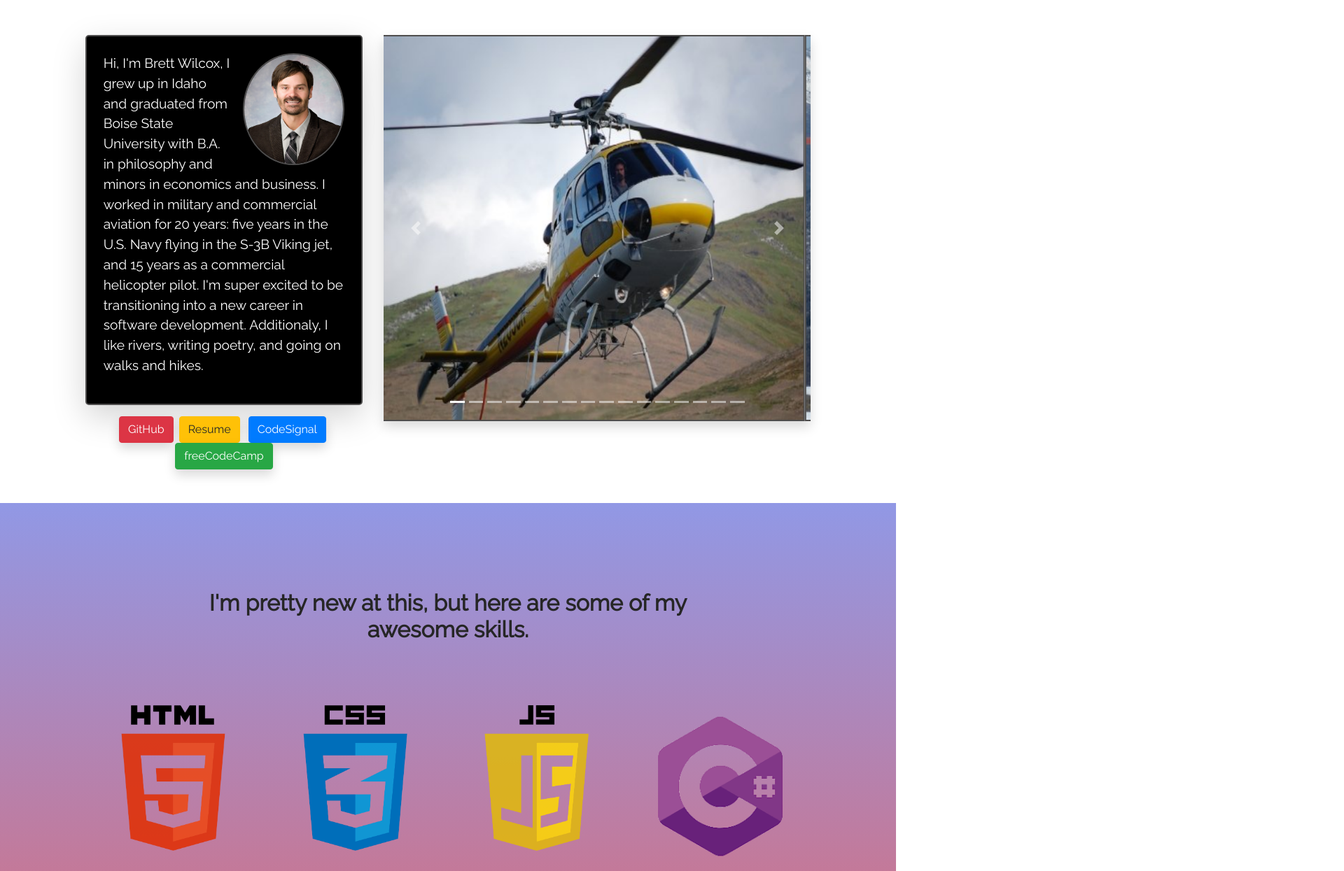
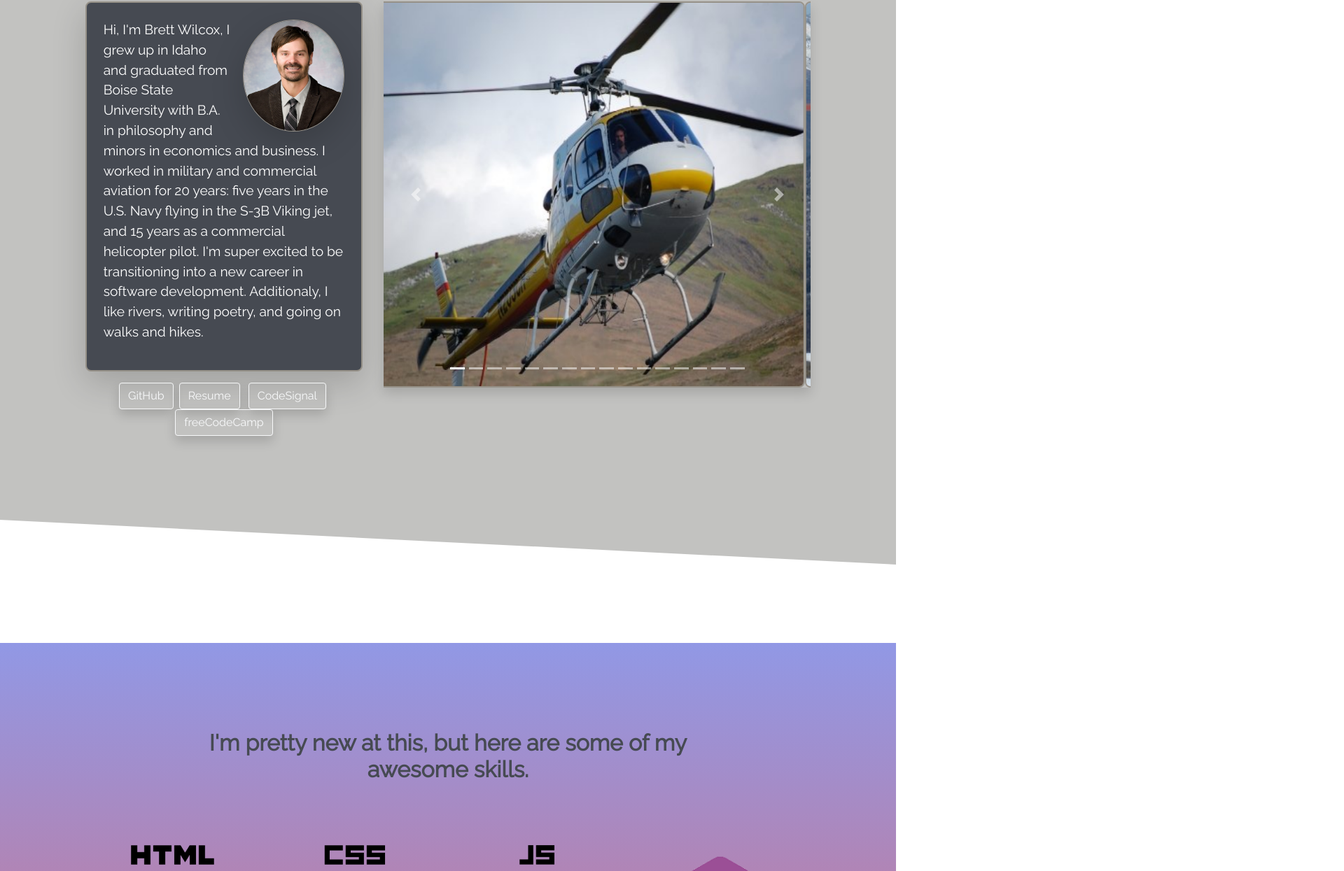
Before and after one commit to desertidaho/about-me, a plain HTML site: page index.html in a window 1280 px wide. Shown: the part 1500-2745 px from the top of the page at 70% size, 1920 px wide, since content can reach past the window. Drawn offline with nearby package versions, Linux system fonts and the light colour scheme.

Commit message:
Content, CSS.

```diff
--- a/index.html
+++ b/index.html
@@ -58,7 +58,8 @@
     </div>
 
     <a name="about"></a>
-    <section class="row my-5">
+    <div class="row slant-top"></div>
+    <section class="row slant-row">
       <div class="col-12 text-center mt-5">
         <h2>About Me</h2>
       </div>
@@ -76,10 +77,10 @@
             in software development. Additionaly, I like rivers, writing poetry, and going on walks and hikes.
           </p>
         </div>
-        <a href="https://github.com/desertidaho" target="_blank"><button class="btn btn btn-danger shadow">GitHub</button></a>
-        <a href="" target="_blank"><button class="btn btn btn-warning shadow mx-1">Resume</button></a>
-        <a href="https://app.codesignal.com/profile/brett_w16" target="_blank"><button class="btn btn btn-primary shadow mx-1">CodeSignal</button></a>
-        <a href="https://www.freecodecamp.org/heli" target="_blank"><button class="btn btn btn-success shadow">freeCodeCamp</button></a>
+        <a href="https://github.com/desertidaho" target="_blank"><button class="btn btn btn-outline-light shadow">GitHub</button></a>
+        <a href="" target="_blank"><button class="btn btn btn-outline-light shadow mx-1">Resume</button></a>
+        <a href="https://app.codesignal.com/profile/brett_w16" target="_blank"><button class="btn btn btn-outline-light shadow mx-1">CodeSignal</button></a>
+        <a href="https://www.freecodecamp.org/heli" target="_blank"><button class="btn btn btn-outline-light shadow">freeCodeCamp</button></a>
       </div>
 
       <!-- carousel -->
@@ -165,6 +166,7 @@
 
       </div>
     </section>
+    <div class="row slant-bottom"></div>
 
     <a name="skills"></a>
     <section class="row mt-5 skills-bg">
@@ -190,13 +192,13 @@
     <section class="row my-5">
       <!-- portfolio -->
       <div class="col-12 text-center my-portfolio my-4">
-        <h2>Here are some of my projects.</h2>
+        <h2>Admit it, my projects are awesome.</h2>
       </div>
     </section>
 
     <footer>
       <div class="row foot py-4 mt-4">
-        <h2 class="col-12 text-center text-white my-5">Ya, you should definitely contact me.</h2>
+        <h2 class="col-12 text-center my-5">Ya, you should definitely contact me.</h2>
         <div class="col-8 offset-2 d-flex align-items-center justify-content-around py-5">
           <a href="https://www.facebook.com/wilcox.brett" target="_blank"><i class="fab fa-facebook fa-4x footer-icons"
               data-toggle="tooltip" title="Facebook"></i></a>
@@ -212,7 +214,7 @@
           <a href="#top" id="arrow" class="fa mr-5"></a>
         </div>
         <div class="col d-flex justify-content-center pt-5 pb-3">
-          <p class="text-white copyright">&copy 2019 BRETT WILCOX</p>
+          <p class="copyright">&copy 2019 BRETT WILCOX</p>
         </div>
       </div>
     </footer>
--- a/style.css
+++ b/style.css
@@ -2,8 +2,9 @@
 
 body {
   font-family: 'Raleway', sans-serif;
-  color: #262626;
+  color: #464A52;
   margin: 0;
+  overflow-x: hidden;
 }
 
 .asus {
@@ -24,6 +25,47 @@ body {
   margin-top: 22vh !important;
   z-index: -2;
   border-radius: 2%;
+  height: 800px;
+  width: 100vw;
+}
+
+.slant-top {
+  position: absolute;
+  background-color: rgb(163, 161, 161);
+  z-index: -3;
+}
+
+.slant-top::after {
+  content: '';
+  position: absolute;
+  bottom: 0;
+  border-style: solid;
+  border-color: transparent;
+  border-width: 8vh 100vw;
+  border-bottom-color: rgb(194, 194, 192);
+  border-left-color: rgb(194, 194, 192);
+}
+
+.slant-row {
+  background-color: rgb(194, 194, 192);
+  padding-bottom: 15vh;
+}
+
+.slant-bottom {
+  position: relative;
+  background-color: rgb(194, 194, 192);
+}
+
+.slant-bottom::after {
+  content: '';
+  position: relative;
+  bottom: 0;
+  border-style: solid;
+  border-color: transparent;
+  border-width: 8vh 100vw;
+  border-bottom-color: white;
+  border-left-color: white;
+
 }
 
 h1 {
@@ -42,11 +84,6 @@ h2 {
   border-right: 0.2rem solid #777;
 }
 
-.code {
-  margin-top: 65vh;
-  height: 800px;
-  width: 100vw;
-}
 
 .about-me,
 .skills-title,
@@ -56,15 +93,15 @@ h2 {
 }
 
 .about-box {
-  border-radius: 5px;
-  border: 2px solid rgb(78, 77, 77);
+  border-radius: 8px;
+  border: 2px solid #969188;
   font-size: 1.2rem;
-  background-color: black;
+  background-color: #464A52;
 }
 
 .my-pic {
   border-radius: 50%;
-  border: 2px solid rgb(78, 77, 77);
+  border: 1px solid #969188;
   float: right;
   height: 160px;
   width: 145px;
@@ -75,7 +112,8 @@ h2 {
   width: 100vw;
   background-position: center center;
   background-repeat: no-repeat;
-  border: 2px solid rgb(78, 77, 77);
+  border: 2px solid #969188;
+  border-radius: 8px;
 }
 
 .skills-bg {
@@ -104,11 +142,11 @@ h2 {
 }
 
 .foot {
-  background-color: black;
+  background-color: #BED2D3;
 }
 
 .footer-icons {
-  color: white;
+  color: #464A52;
 }
 
 
```
